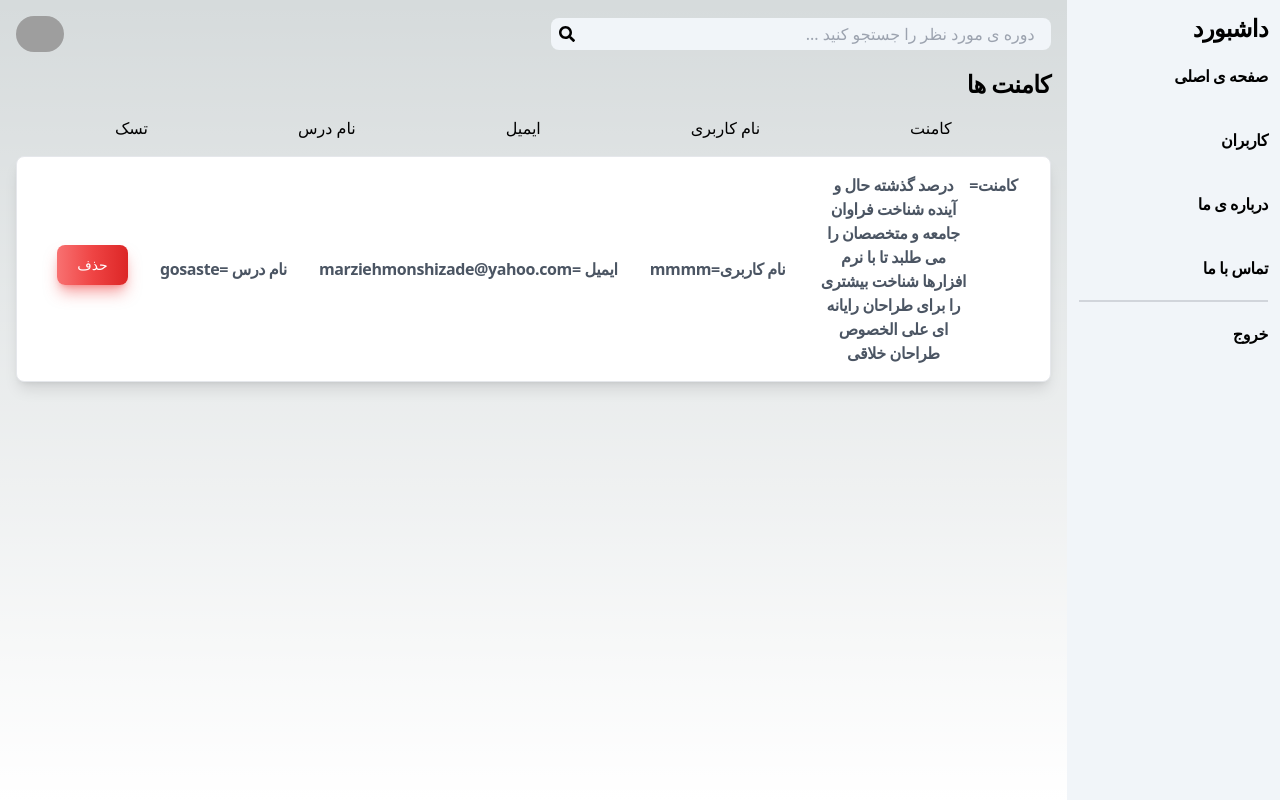
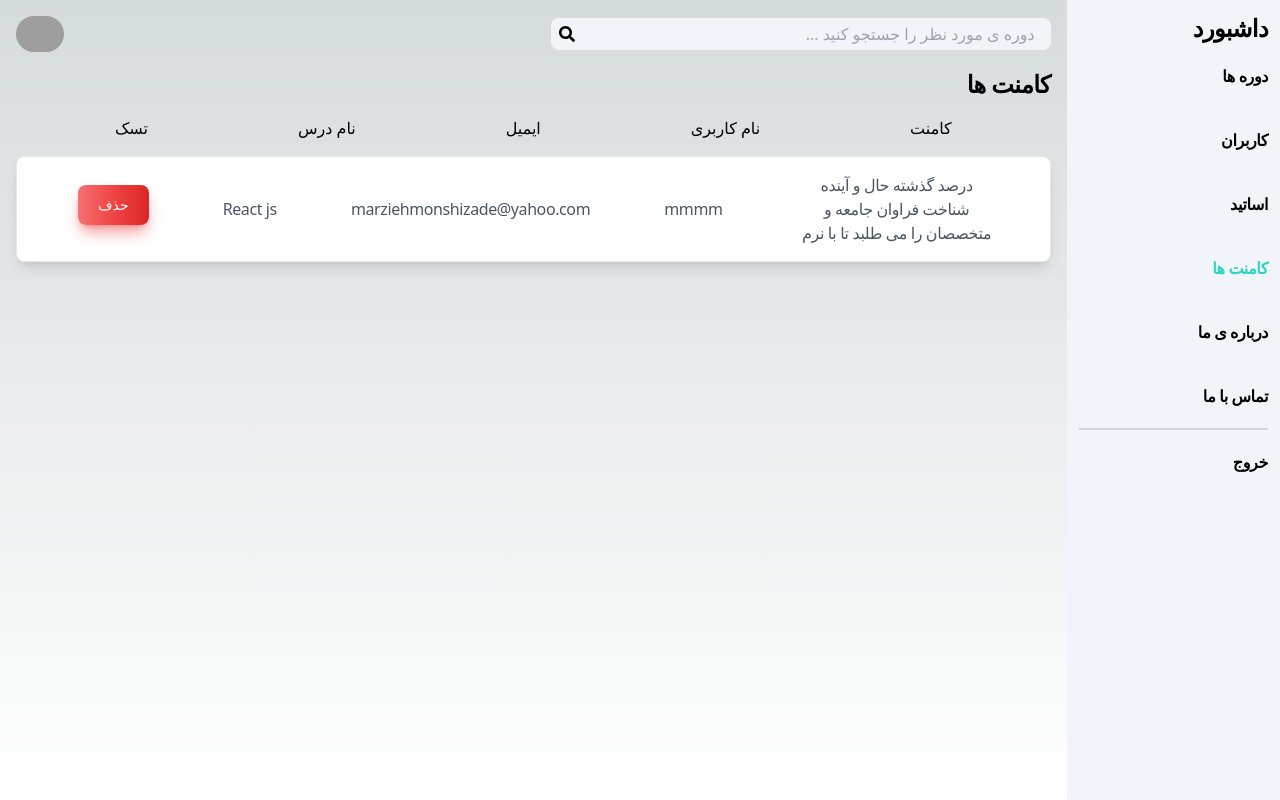
Before and after one commit to marziyemonshizadeh/fullStack-CMS, a Next.js app: page /comments in a window 1280 px wide. Built offline with nearby package versions, Linux system fonts and the light colour scheme; grey boxes are pictures that could not be loaded.

Commit message:
change some styles

```diff
--- a/components/modules/sidebar/sidebar.js
+++ b/components/modules/sidebar/sidebar.js
@@ -6,7 +6,7 @@ export default function Sidebar() {
 
   return (
     <>
-      <ul className="md:p-3 p-1 flex justify-between md:block shadow md:shadow-none sticky text-base px-3 font-bold tracking-tight select-none">
+      <ul className="md:p-3 p-1 flex justify-between md:block shadow md:shadow-none sticky text-base px-3 font-bold tracking-tight">
         <li className="text-2xl font-bold tracking-tight md:block hidden">
           داشبورد
         </li>
@@ -15,7 +15,8 @@ export default function Sidebar() {
             href="/"
             className={router.pathname == "/" ? "text-teal-400" : ""}
           >
-            صفحه ی اصلی
+            دوره ها
+            {/* صفحه ی اصلی */}
           </Link>
         </li>
         <li className="py-5">
@@ -24,6 +25,22 @@ export default function Sidebar() {
             className={router.pathname == "/users" ? "text-teal-400" : ""}
           >
             کاربران
+          </Link>
+        </li>
+        <li className="py-5">
+          <Link
+            href="teachers"
+            className={router.pathname == "/teachers" ? "text-teal-400" : ""}
+          >
+            اساتید
+          </Link>
+        </li>
+        <li className="py-5">
+          <Link
+            href="comments"
+            className={router.pathname == "/comments" ? "text-teal-400" : ""}
+          >
+            کامنت ها
           </Link>
         </li>
         <li className="py-5">
--- a/components/template/comments/commentCard.js
+++ b/components/template/comments/commentCard.js
@@ -1,22 +1,21 @@
 export default function CommentCard() {
   return (
     <div className="flex md:flex-row flex-col justify-around items-center  bg-white border border-gray-200 rounded-lg  w-full my-4 p-4 shadow-lg hover:bg-gray-50 dark:border-gray-700 dark:bg-gray-800 dark:hover:bg-gray-700">
-      <p className="flex text-center font-bold tracking-tight text-gray-600 max-w-[200px]">
-        <span>کامنت=</span>
+      <p className="flex text-center  tracking-tight text-gray-600 max-w-[200px]">
+        {/* <span>کامنت=</span> */}
         درصد گذشته حال و آینده شناخت فراوان جامعه و متخصصان را می طلبد تا با نرم
-        افزارها شناخت بیشتری را برای طراحان رایانه ای علی الخصوص طراحان خلاقی
       </p>
-      <p className="flex text-center font-bold tracking-tight text-gray-600">
-        <span>نام کاربری=</span>
+      <p className="flex text-center font-medium tracking-tight text-gray-600">
+        {/* <span>نام کاربری=</span> */}
         mmmm
       </p>
-      <p className="flex text-center font-bold tracking-tight text-gray-600">
-        <span>ایمیل =</span>
+      <p className="flex text-center font-medium tracking-tight text-gray-600">
+        {/* <span>ایمیل =</span> */}
         marziehmonshizade@yahoo.com
       </p>
-      <p className="flex text-center font-bold tracking-tight text-gray-600">
-        <span>نام درس =</span>
-        gosaste
+      <p className="flex text-center font-medium tracking-tight text-gray-600">
+        {/* <span>نام درس =</span> */}
+        React js
       </p>
       <button
         type="button"
--- a/pages/aboutUs.js
+++ b/pages/aboutUs.js
@@ -1,6 +1,6 @@
 export default function aboutUs() {
   return (
-    <div className="my-4">
+    <div className="m-4">
       <header className="text-2xl font-bold tracking-tight mb-8">
         درباره ی ما
       </header>
```
